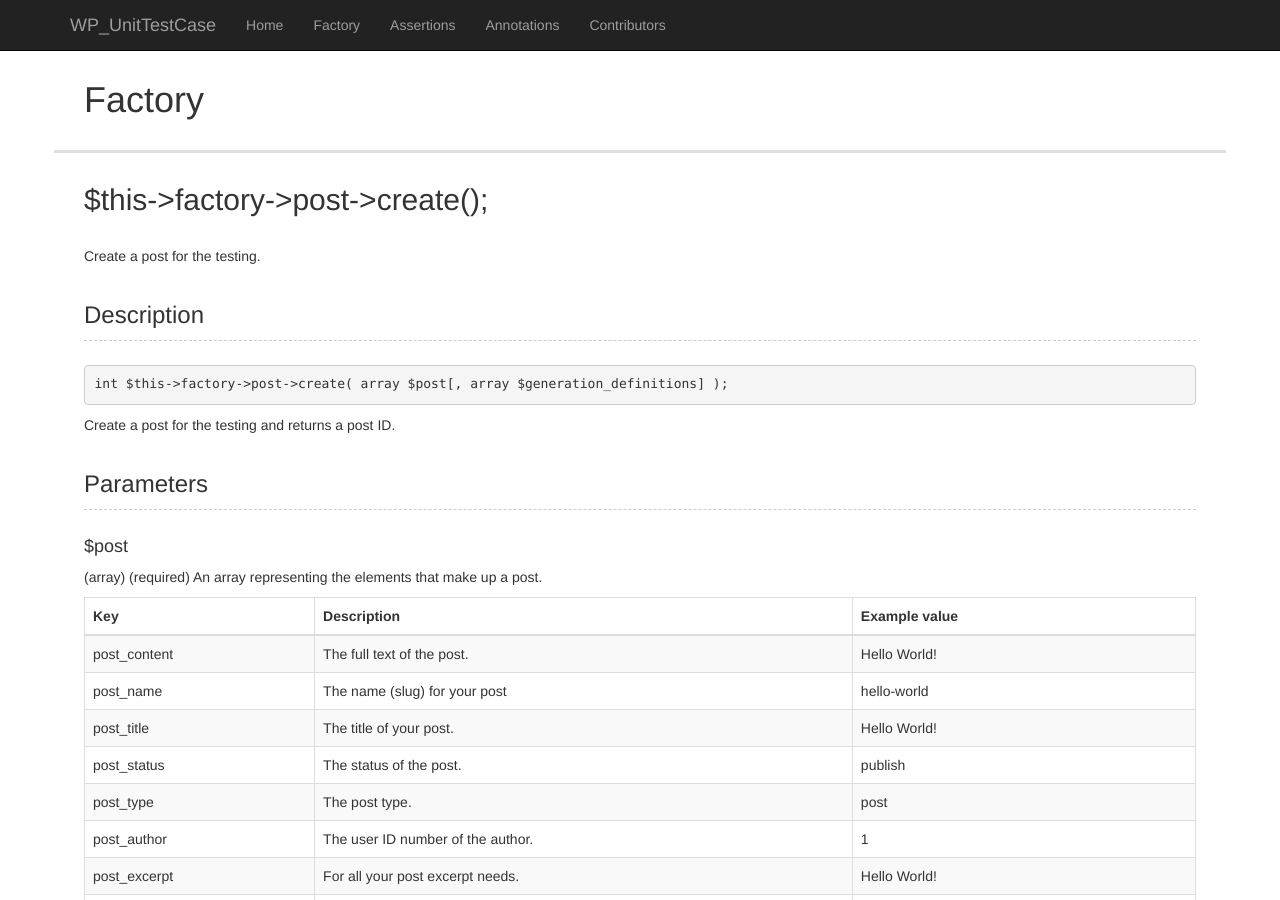
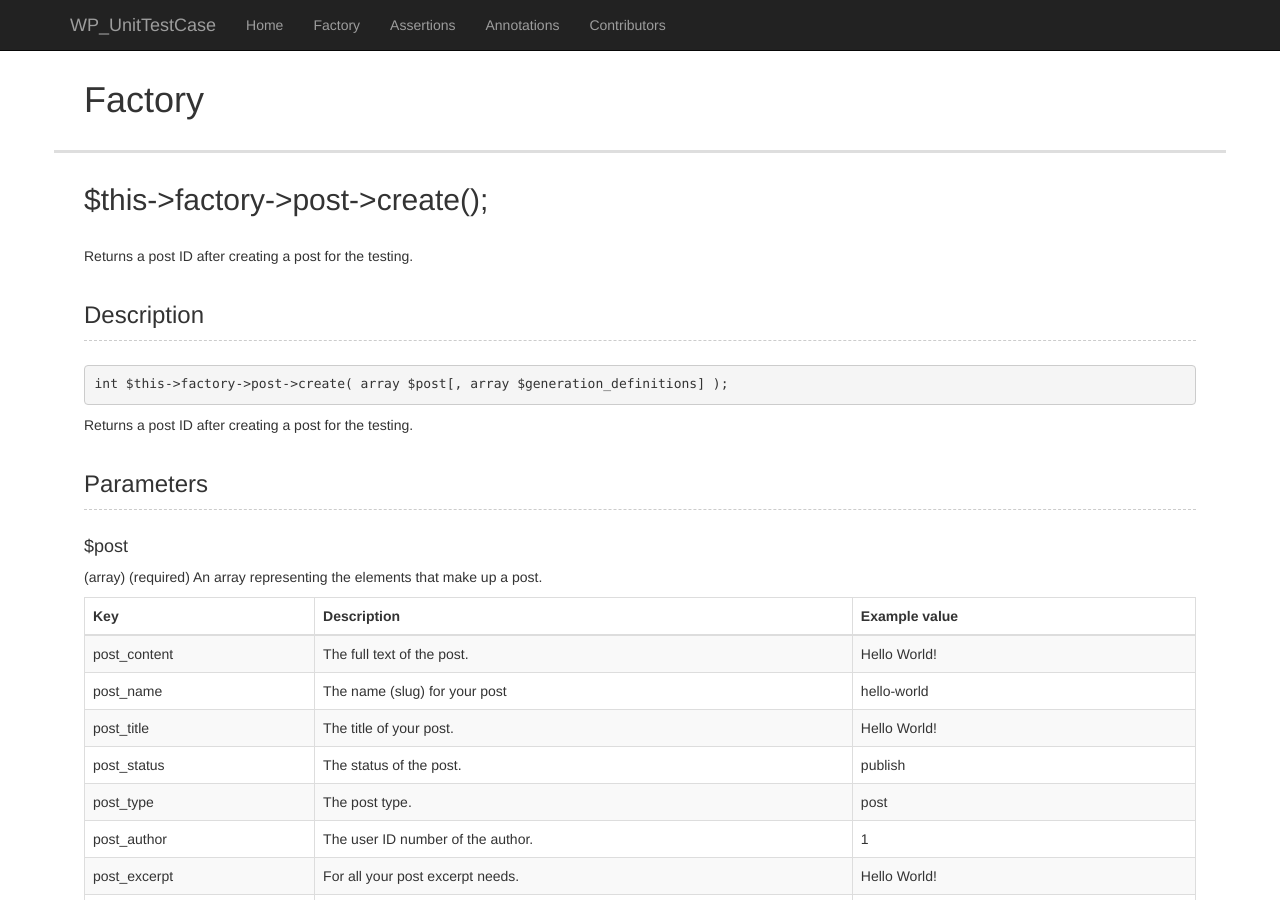
Before and after one commit to miya0001/wp-unit-docs, a Jekyll site: the page built from factory.md, in a window 1280 px wide and 900 px high. Built offline with Jekyll 4.4.1, drawn with Linux system fonts in a browser that asks for light colours; nearby versions of some CDN libraries; Markdown is read by kramdown in place of the engine named in the settings.

Commit message:
some fix

````diff
--- a/factory.md
+++ b/factory.md
@@ -6,7 +6,7 @@ layout: default
 
 ## $this->factory->post->create();
 
-Create a post for the testing.
+Returns a post ID after creating a post for the testing.
 
 ### Description
 
@@ -14,7 +14,7 @@ Create a post for the testing.
 int $this->factory->post->create( array $post[, array $generation_definitions] );
 ```
 
-Create a post for the testing and returns a post ID.
+Returns a post ID after creating a post for the testing.
 
 ### Parameters
 
````
